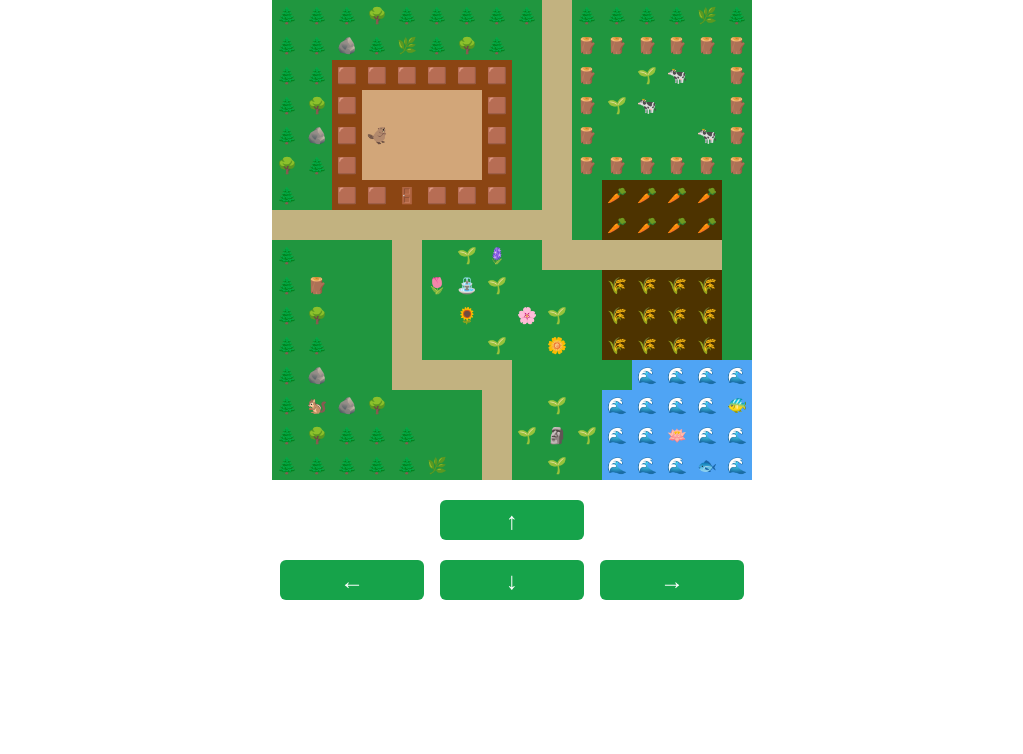
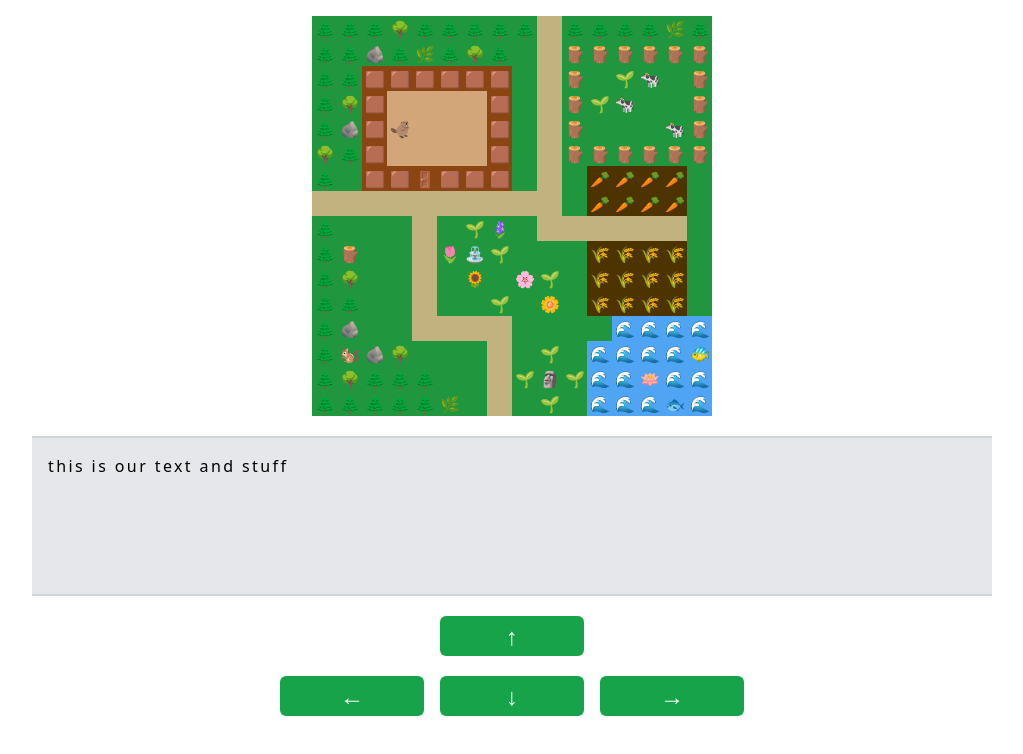
Before and after one commit to ksaldana1/beaver-react, a React (Vite) app: page / in a window 1280 px wide. Shown: the top 754 px of the page, without its empty margins (128-1151 px from the left). Built offline with nearby package versions, Linux system fonts and the light colour scheme.

Commit message:
bad typewriter

```diff
--- a/src/App.tsx
+++ b/src/App.tsx
@@ -6,10 +6,12 @@ import { DEFAULT_GRID } from "./logic/game";
 import { DIRECTION, Direction, reducer } from "./logic/app";
 import { Keyboard } from "./components/Keyboard";
 import { AppContext } from "./context/AppContext";
+import { Dialogue } from "./components/Dialogue";
 
 function App() {
   const [state, dispatch] = useReducer(reducer, {
     player: { position: { x: 3, y: 4 }, facing: "RIGHT" },
+    dialogue: "this is our text and stuff",
   });
 
   // hotkeys for player movement
@@ -35,6 +37,7 @@ function App() {
     <AppContext.Provider value={state}>
       <div className="h-full flex flex-col items-center gap-5">
         <Grid board={DEFAULT_GRID} />
+        <Dialogue />
         <Keyboard
           onClick={(direction: Direction) => {
             dispatch({
--- /dev/null
+++ b/src/components/Dialogue.css
@@ -0,0 +1,29 @@
+#typewriter {
+  overflow: hidden; /* Ensures the content is not revealed until the animation */
+  border-right: 1px solid black; /* The typwriter cursor */
+  white-space: nowrap; /* Keeps the content on a single line */
+  margin: 0 auto; /* Gives that scrolling effect as the typing happens */
+  letter-spacing: 0.15em; /* Adjust as needed */
+  animation: typing 3.5s steps(40, end), blink-caret 0.75s step-end infinite;
+}
+
+/* The typing effect */
+@keyframes typing {
+  from {
+    width: 0;
+  }
+  to {
+    width: 100%;
+  }
+}
+
+/* The typewriter cursor effect */
+@keyframes blink-caret {
+  from,
+  to {
+    border-color: transparent;
+  }
+  50% {
+    border-color: black;
+  }
+}
--- /dev/null
+++ b/src/components/Dialogue.tsx
@@ -0,0 +1,13 @@
+import { useAppContext } from "../context/AppContext";
+import "./Dialogue.css";
+
+export function Dialogue() {
+  const { dialogue } = useAppContext();
+  return (
+    <div className="bg-gray-200 border-y-2 border-gray-300 h-40 w-3/4">
+      <div id="typewriter" className="p-4">
+        {dialogue}
+      </div>
+    </div>
+  );
+}
--- a/src/components/Grid.tsx
+++ b/src/components/Grid.tsx
@@ -7,7 +7,7 @@ type GridProps = {
 
 export function Grid({ board }: GridProps) {
   return (
-    <div className="flex flex-col">
+    <div className="flex flex-col pt-4">
       {board.map((row, rowIndex) => (
         <Row row={row} index={rowIndex} key={rowIndex} />
       ))}
@@ -43,7 +43,7 @@ type TileProps = {
   occupied?: boolean;
 };
 
-const TILE_SIZE = 30;
+const TILE_SIZE = 25;
 
 function Tile({ tile, occupied }: TileProps) {
   return (
--- a/src/logic/app.ts
+++ b/src/logic/app.ts
@@ -11,6 +11,7 @@ export type AppState = {
     };
     facing: "LEFT" | "RIGHT";
   };
+  dialogue?: string;
 };
 
 export const DIRECTION = {
```
